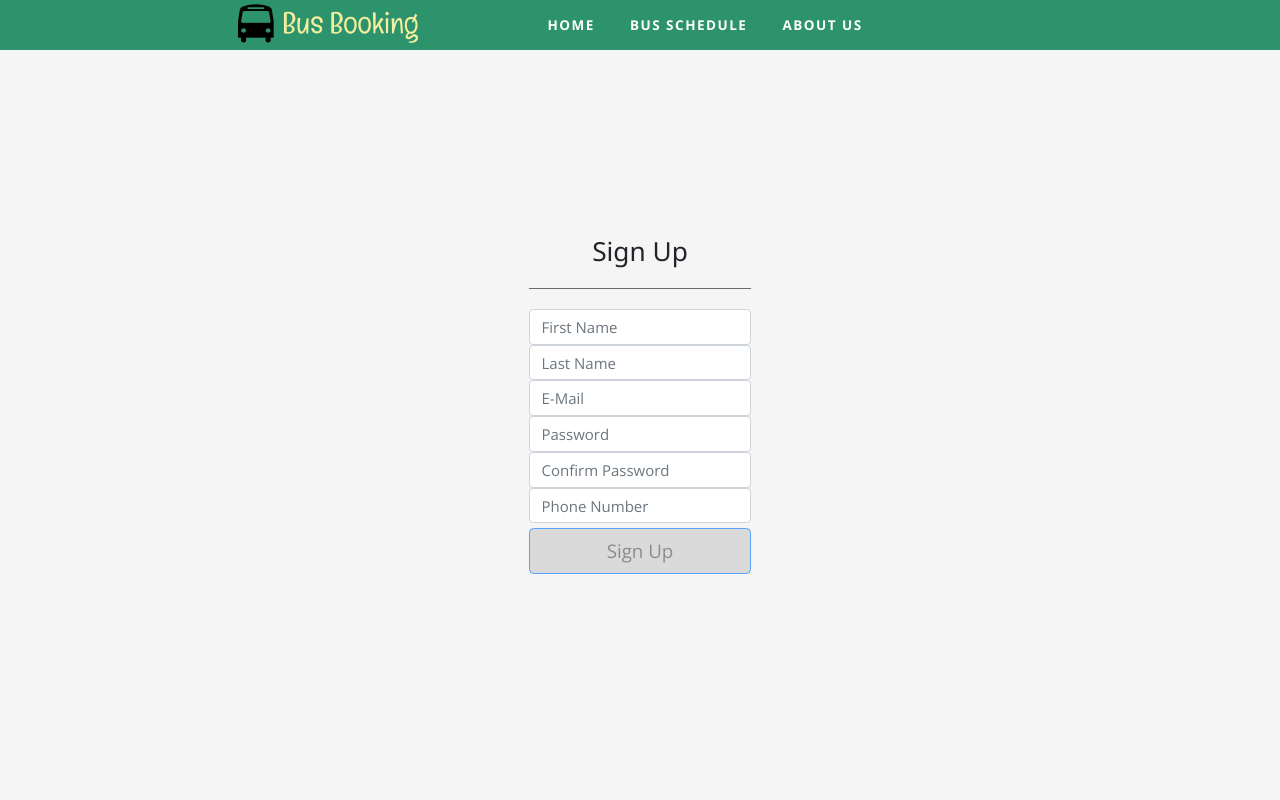
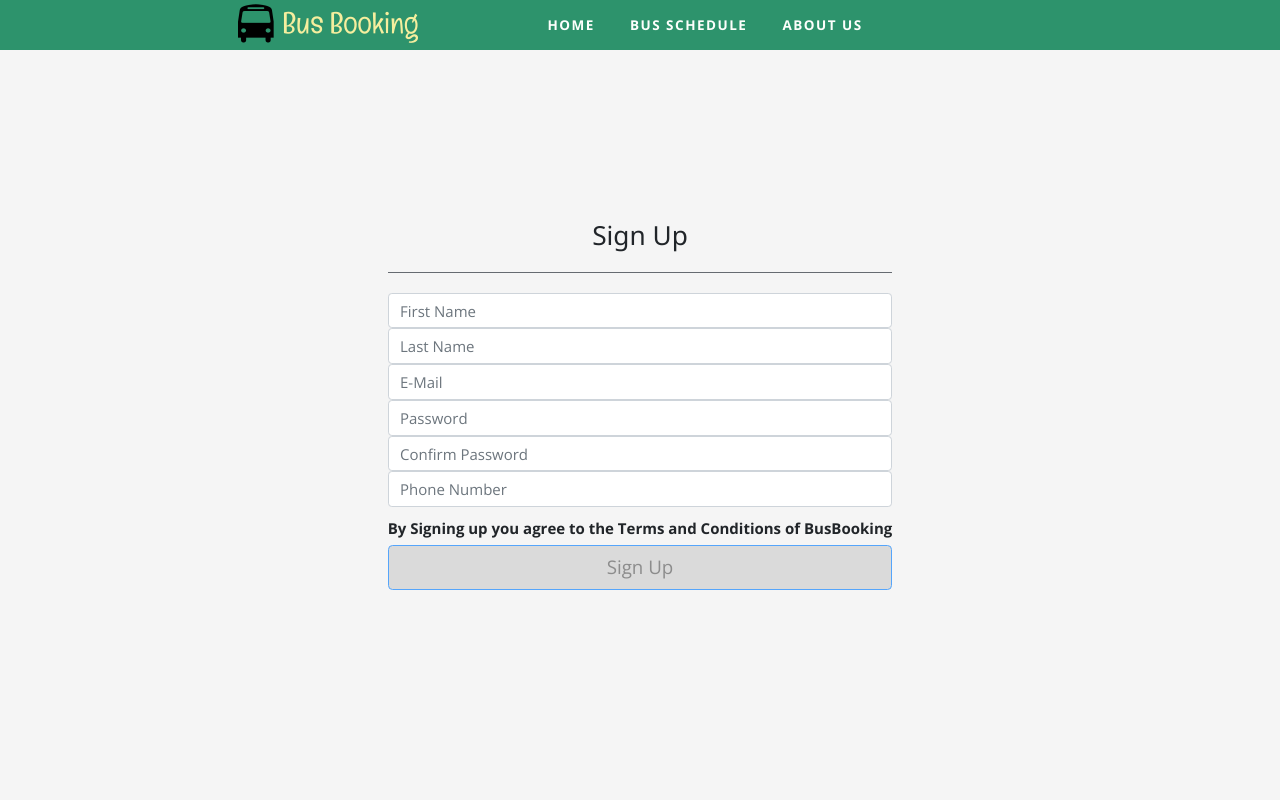
Before and after one commit to CharithKularathna/bus-booking-frontend, a React app: page /signup in a window 1280 px wide. Shown: the top 800 px of the page. Built offline with nearby package versions, Linux system fonts and the light colour scheme.

Commit message:
Slight Changes (Styles)

```diff
--- a/src/containers/OwnerRequest/OwnerRequest.js
+++ b/src/containers/OwnerRequest/OwnerRequest.js
@@ -2,6 +2,7 @@ import React,{ Component } from 'react'
 import classes from './OwnerRequest.css'
 import Input from '../../components/UI/Input/Input'
 import { Link } from 'react-router-dom'
+import { Redirect } from 'react-router-dom'
 
 class OwnerRequest extends Component{
     state = {
@@ -109,6 +110,7 @@ class OwnerRequest extends Component{
 
     submitHandler = (event) => {
         event.preventDefault();
+        <Redirect to='/' />
     }
 
 
--- a/src/containers/Signup/Signup.js
+++ b/src/containers/Signup/Signup.js
@@ -214,6 +214,7 @@ class Signup extends Component {
             <hr />
             {errorMessage}
             {inputs}
+            <p><b>By Signing up you agree to the Terms and Conditions of BusBooking</b></p>
             <button disabled={!this.state.validForm} className="btn btn-lg btn-primary btn-block" type="submit">Sign Up</button>
         </form>)
 
```
